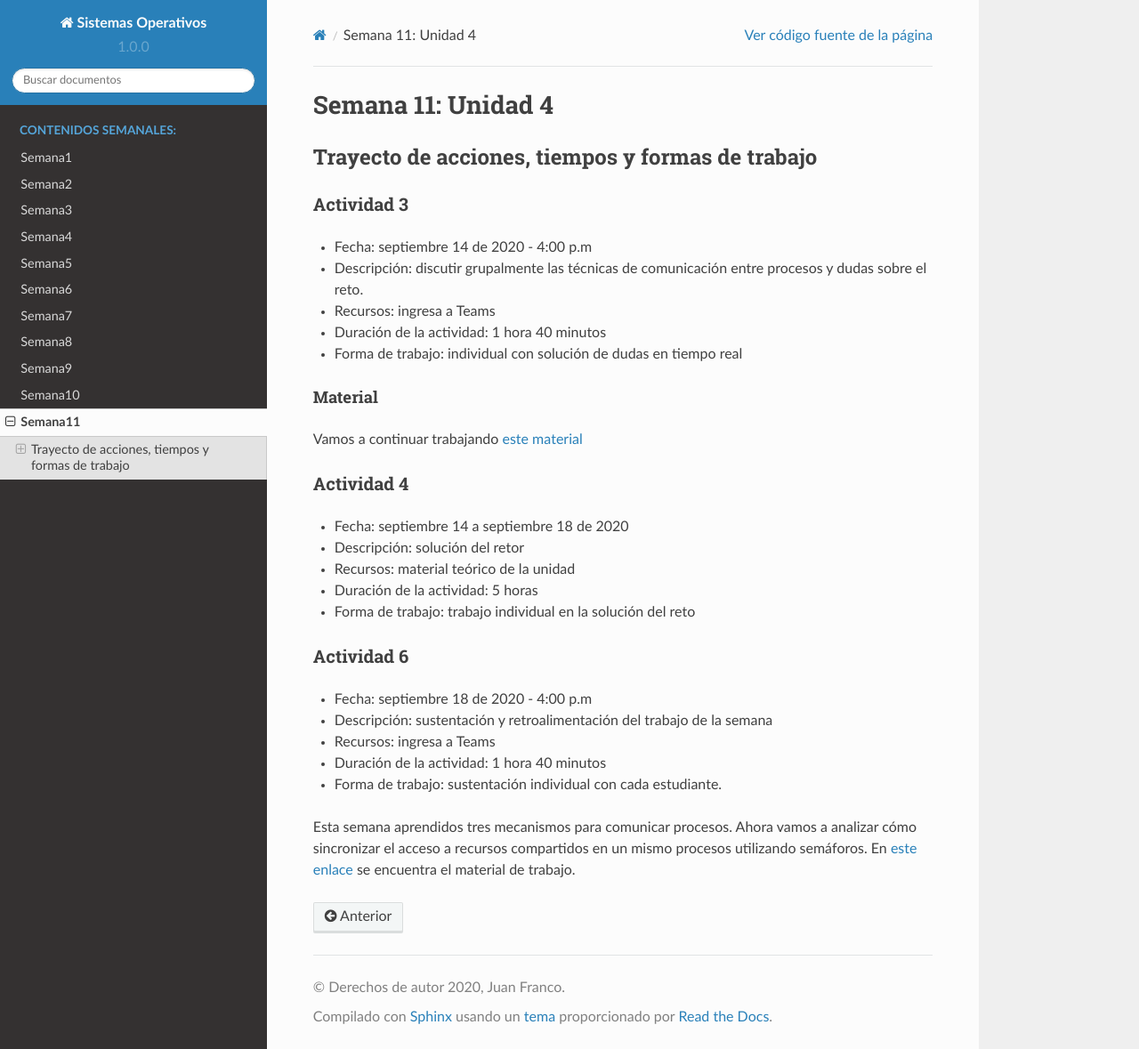
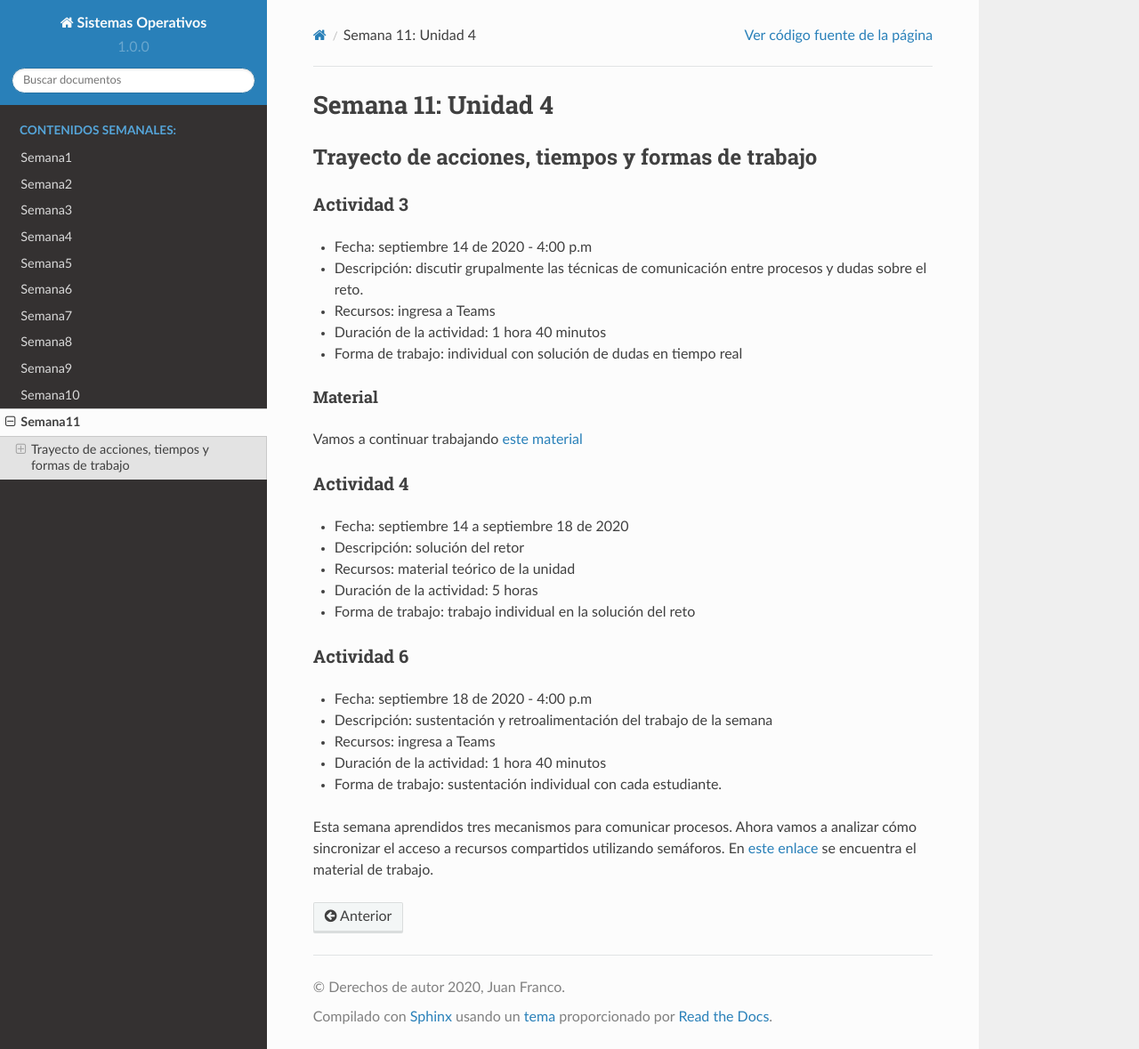
Before and after one commit to juanferfranco/sistemasoperativos, a Sphinx documentation site: the page built from docs/_semana11/semana11.rst, in a window 1280 px wide and 1179 px high. Shown: the whole window at 89% size. Built offline with Sphinx 7.4.7 and the Read the Docs theme 2.0.0, drawn with Linux system fonts in a browser that asks for light colours.

Commit message:
update week 11

```diff
--- a/docs/_semana11/semana11.rst
+++ b/docs/_semana11/semana11.rst
@@ -35,6 +35,5 @@
 * Forma de trabajo: sustentación individual con cada estudiante.
 
 Esta semana aprendidos tres mecanismos para comunicar procesos. Ahora vamos
-a analizar cómo sincronizar el acceso a recursos compartidos en un mismo procesos
-utilizando semáforos. En `este enlace <https://docs.google.com/presentation/d/1EfixM_Svf4z5tO_WYw1K7T2CH7ofUykifvB7b2LTqQk/edit?usp=sharing>`__
+a analizar cómo sincronizar el acceso a recursos compartidos utilizando semáforos. En `este enlace <https://docs.google.com/presentation/d/1EfixM_Svf4z5tO_WYw1K7T2CH7ofUykifvB7b2LTqQk/edit?usp=sharing>`__
 se encuentra el material de trabajo.
```
